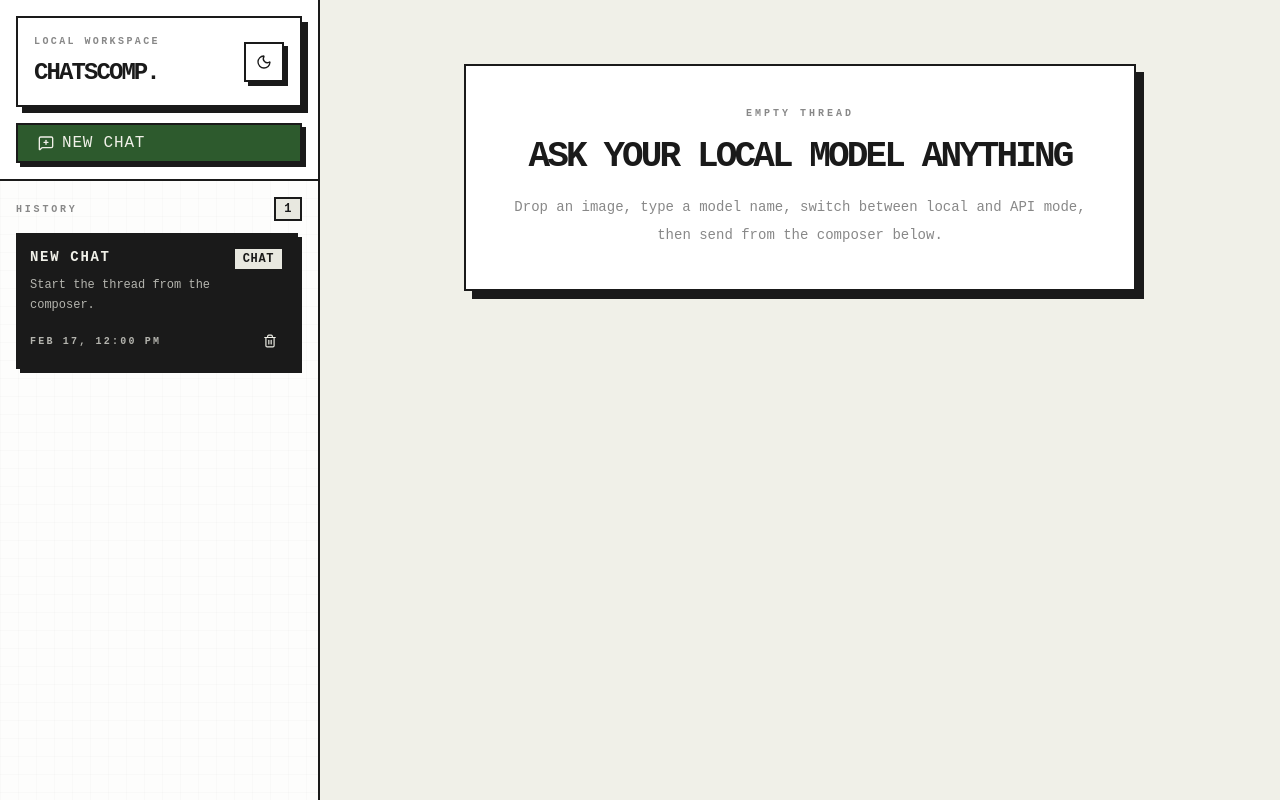
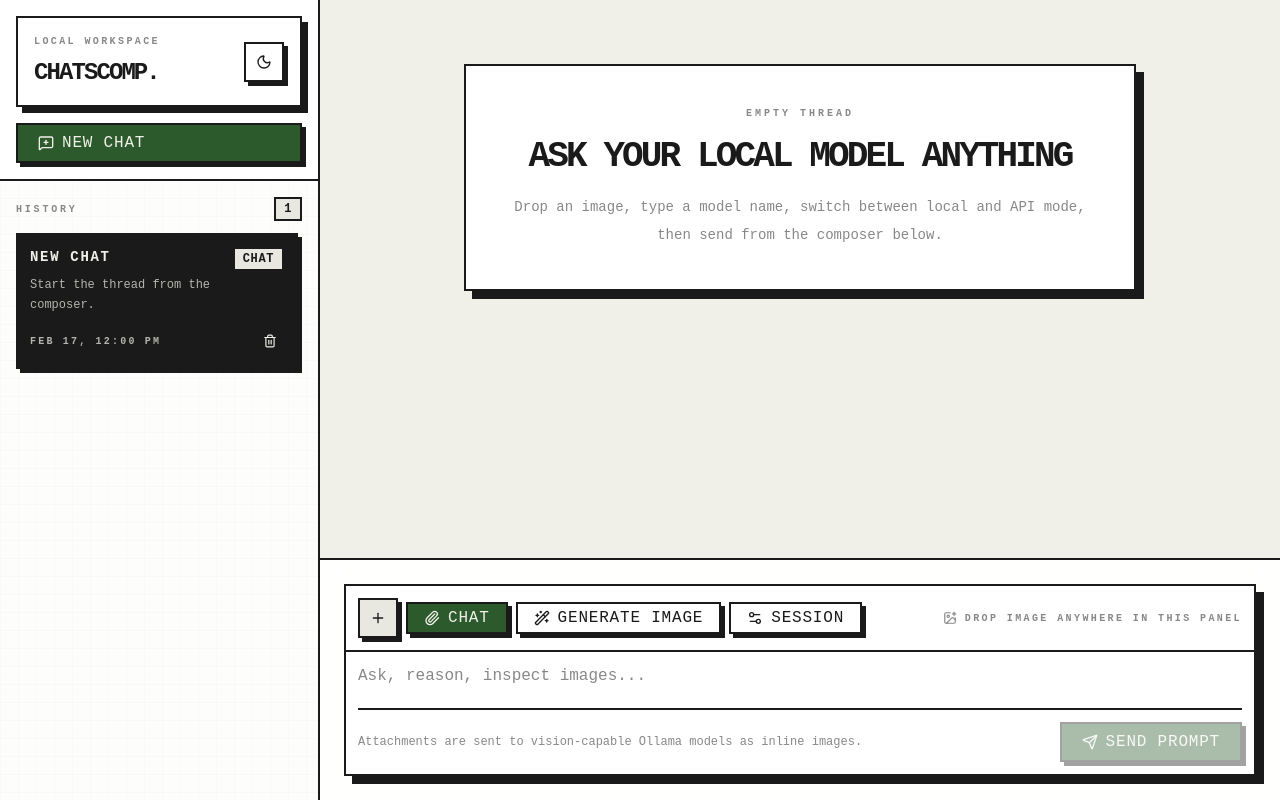
Before and after one commit to DancingPumpkin65/chatscomp-main, a React (Vite) app: page / in a window 1280 px wide. Built offline with nearby package versions, Linux system fonts and the light colour scheme; a web font is replaced by a local one.

Commit message:
feat: pin the composer to the viewport and add mode switching

```diff
--- a/src/App.tsx
+++ b/src/App.tsx
@@ -1,4 +1,5 @@
 import { startTransition, useEffect, useLayoutEffect, useMemo, useRef, useState } from "react";
+import { Composer } from "./components/Composer";
 import { MessageList } from "./components/MessageList";
 import { Sidebar } from "./components/Sidebar";
 import { createMessage, createSession, deriveTitle, touchSession } from "./lib/session";
@@ -34,6 +35,7 @@ export function App() {
   function handleSelectSession(sessionId: string) { const nextSession = sessions.find((session) => session.id === sessionId); startTransition(() => { setActiveSessionId(sessionId); setPrompt(""); setAttachments([]); setAppError("");  }); }
   function handleDeleteSession(sessionId: string) { const remainingSessions = sessions.filter((session) => session.id !== sessionId); const nextActiveSession = remainingSessions.find((session) => session.id === activeSessionId) ?? remainingSessions[0]; if (remainingSessions.length === 0) { const replacementSession = createSession("chat"); setSessions([replacementSession]); setActiveSessionId(replacementSession.id); setPrompt(""); setAttachments([]); setAppError("");  return; } setSessions(sortSessions(remainingSessions)); setPrompt(""); setAttachments([]); setAppError(""); if (activeSessionId === sessionId && nextActiveSession) { setActiveSessionId(nextActiveSession.id);  } }
   function handleSettingsChange(update: Partial<SessionSettings>) { if (!activeSession) return; updateSession(activeSession.id, (session) => touchSession(session, { settings: { ...session.settings, ...update } })); }
+  function handleModeChange(mode: WorkspaceMode) { if (!activeSession) return; updateSession(activeSession.id, (session) => touchSession(session, { mode })); }
   async function handleSend() { if (!activeSession || !prompt.trim() || isSending) return; setIsSending(true); setAppError(""); const session = activeSession; const draftPrompt = prompt.trim(); const draftAttachments = attachments; const userMessage = createMessage("user", draftPrompt, draftAttachments);  updateSession(session.id, (currentSession) => touchSession(currentSession, { title: currentSession.messages.length === 0 ? deriveTitle(draftPrompt) : currentSession.title, messages: [...currentSession.messages, userMessage] })); setPrompt(""); setAttachments([]); try { const assistantMessage = createMessage("assistant", "Session wiring is ready for the next integration stage."); updateSession(session.id, (currentSession) => touchSession(currentSession, { messages: [...currentSession.messages, assistantMessage] })); } catch (error) { const errorMessage = error instanceof Error ? error.message : "The request failed."; setAppError(errorMessage);  } finally { setIsSending(false); } }
   if (!activeSession) return null;
   return (
@@ -42,6 +44,7 @@ export function App() {
       <div className="flex min-h-[100dvh] flex-col lg:ml-[320px]">
         {appError ? <div className="border-b-2 border-[var(--border)] bg-[color-mix(in_srgb,var(--destructive)_16%,var(--surface)_84%)] px-4 py-3 text-sm text-[var(--foreground)]">{appError}</div> : null}
         <main ref={mainRef} className="chat-scrollbar min-h-[100dvh] flex-1 overflow-y-auto" style={{ paddingBottom: `${composerOffset}px` }}><MessageList mode={activeSession.mode} messages={activeSession.messages} isSending={isSending} endRef={endRef} endOffset={composerOffset} /></main>
+        <div ref={composerShellRef} className="fixed inset-x-0 bottom-0 z-30 lg:left-[320px]"><Composer mode={activeSession.mode} prompt={prompt} attachments={attachments} isSending={isSending} dragActive={dragActive} onPromptChange={setPrompt} onModeChange={handleModeChange} onOpenSession={() => setIsSessionModalOpen(true)} onAttachClick={() => fileInputRef.current?.click()} onRemoveAttachment={(attachmentId) => setAttachments((current) => current.filter((attachment) => attachment.id !== attachmentId))} onSubmit={() => void handleSend()} /></div>
       </div>
     </div>
   );
--- /dev/null
+++ b/src/components/Composer.tsx
@@ -0,0 +1,142 @@
+import { ImagePlus, Paperclip, Plus, Send, Settings2, WandSparkles, X } from "lucide-react";
+import { useLayoutEffect, useRef } from "react";
+import { Button } from "../design-system";
+import type { Attachment, WorkspaceMode } from "../types";
+
+type ComposerProps = {
+  mode: WorkspaceMode;
+  prompt: string;
+  attachments: Attachment[];
+  isSending: boolean;
+  dragActive: boolean;
+  onPromptChange: (value: string) => void;
+  onModeChange: (mode: WorkspaceMode) => void;
+  onOpenSession: () => void;
+  onAttachClick: () => void;
+  onRemoveAttachment: (attachmentId: string) => void;
+  onSubmit: () => void;
+};
+
+export function Composer({
+  mode,
+  prompt,
+  attachments,
+  isSending,
+  dragActive,
+  onPromptChange,
+  onModeChange,
+  onOpenSession,
+  onAttachClick,
+  onRemoveAttachment,
+  onSubmit,
+}: ComposerProps) {
+  const textareaRef = useRef<HTMLTextAreaElement>(null);
+
+  useLayoutEffect(() => {
+    const element = textareaRef.current;
+    if (!element) {
+      return;
+    }
+
+    element.style.height = "0px";
+    element.style.height = `${Math.min(element.scrollHeight, 208)}px`;
+  }, [prompt]);
+
+  return (
+    <div className="border-t-2 border-[var(--border)] bg-[color-mix(in_srgb,var(--surface)_96%,transparent)] p-4 backdrop-blur-sm md:p-6">
+      <div className="mx-auto max-w-5xl">
+        {attachments.length > 0 ? (
+          <div className="mb-3 flex flex-wrap gap-3">
+            {attachments.map((attachment) => (
+              <div
+                key={attachment.id}
+                className="group relative overflow-hidden border-2 border-[var(--border)] bg-[var(--surface)]"
+              >
+                <img src={attachment.dataUrl} alt={attachment.name} className="h-20 w-28 object-cover" />
+                <button
+                  type="button"
+                  onClick={() => onRemoveAttachment(attachment.id)}
+                  className="absolute right-1 top-1 border-2 border-[var(--border)] bg-[var(--surface)] p-1 opacity-0 transition group-hover:opacity-100"
+                >
+                  <X className="size-3" />
+                </button>
+                <p className="max-w-28 truncate border-t-2 border-[var(--border)] px-2 py-1 text-[10px] font-bold uppercase tracking-[0.15em] text-[var(--foreground-muted)]">
+                  {attachment.name}
+                </p>
+              </div>
+            ))}
+          </div>
+        ) : null}
+
+        <div
+          className={`border-2 border-[var(--border)] bg-[var(--surface)] shadow-[8px_8px_0_0_var(--shadow-color)] transition ${
+            dragActive ? "translate-x-[2px] translate-y-[2px] shadow-[4px_4px_0_0_var(--accent)]" : ""
+          }`}
+        >
+          <div className="flex items-center gap-2 border-b-2 border-[var(--border)] px-3 py-3">
+            <Button size="icon" variant="secondary" onClick={onAttachClick} title="Upload image">
+              <Plus />
+            </Button>
+            <Button
+              size="sm"
+              variant={mode === "chat" ? "primary" : "outline"}
+              onClick={() => onModeChange("chat")}
+            >
+              <Paperclip />
+              Chat
+            </Button>
+            <Button
+              size="sm"
+              variant={mode === "image" ? "primary" : "outline"}
+              onClick={() => onModeChange("image")}
+            >
+              <WandSparkles />
+              Generate image
+            </Button>
+            <Button size="sm" variant="outline" onClick={onOpenSession}>
+              <Settings2 />
+              Session
+            </Button>
+            <div className="ml-auto hidden items-center gap-2 text-[10px] font-bold uppercase tracking-[0.24em] text-[var(--foreground-muted)] md:flex">
+              <ImagePlus className="size-3.5" />
+              Drop image anywhere in this panel
+            </div>
+          </div>
+
+          <div className="grid gap-4 p-3">
+            <textarea
+              ref={textareaRef}
+              value={prompt}
+              onChange={(event) => onPromptChange(event.target.value)}
+              onKeyDown={(event) => {
+                if (event.key === "Enter" && !event.shiftKey) {
+                  event.preventDefault();
+                  onSubmit();
+                }
+              }}
+              rows={1}
+              placeholder={
+                mode === "chat"
+                  ? "Ask, reason, inspect images..."
+                  : "Describe the image you want..."
+              }
+              className="max-h-[208px] min-h-[28px] w-full resize-none overflow-y-auto bg-transparent py-0 text-sm leading-7 text-[var(--foreground)] outline-none placeholder:text-[var(--foreground-muted)]"
+            />
+
+            <div className="flex flex-col gap-3 border-t-2 border-[var(--border)] pt-3 md:flex-row md:items-center md:justify-between">
+              <p className="text-xs leading-5 text-[var(--foreground-muted)]">
+                {mode === "chat"
+                  ? "Attachments are sent to vision-capable Ollama models as inline images."
+                  : "Image mode uses Ollama to enrich your prompt, then hands generation to ComfyUI."}
+              </p>
+              <Button variant="primary" onClick={onSubmit} disabled={isSending || !prompt.trim()}>
+                <Send />
+                {isSending ? "Working..." : mode === "chat" ? "Send prompt" : "Generate"}
+              </Button>
+            </div>
+          </div>
+        </div>
+      </div>
+    </div>
+  );
+}
```
